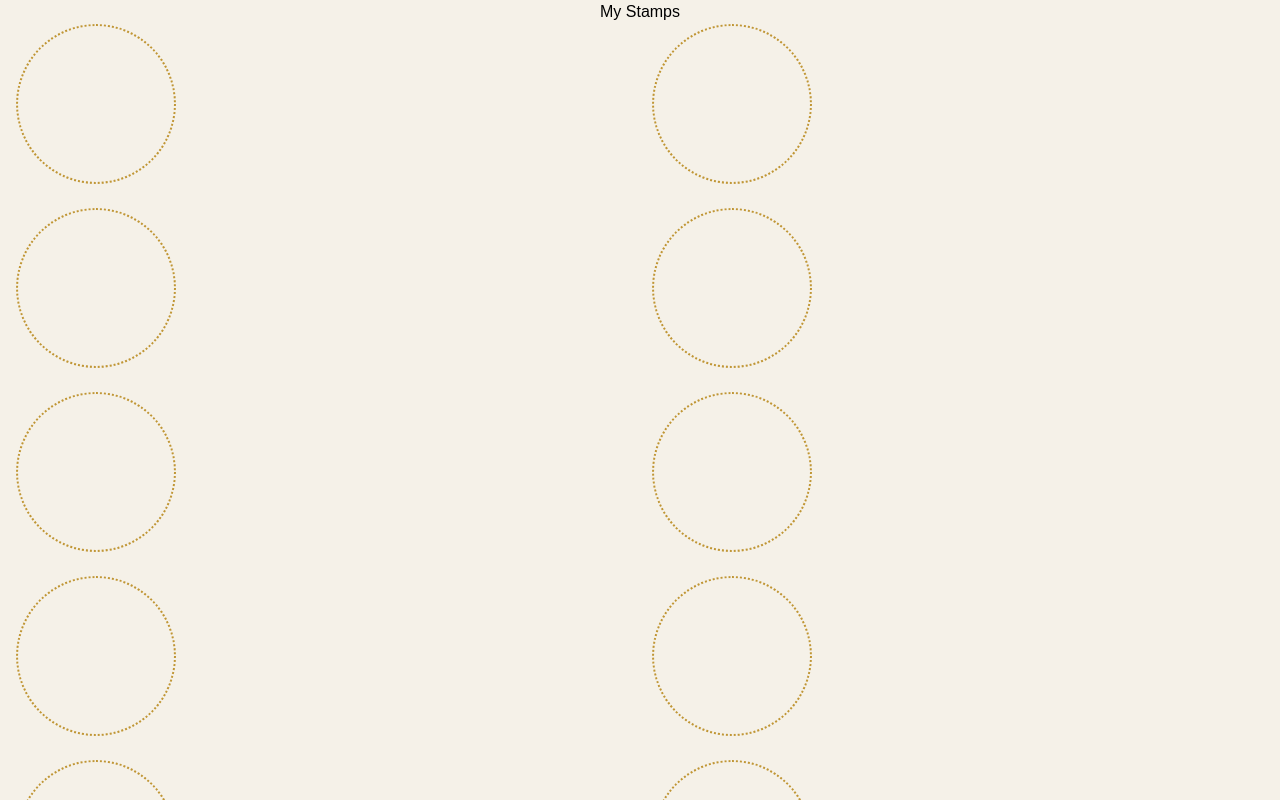
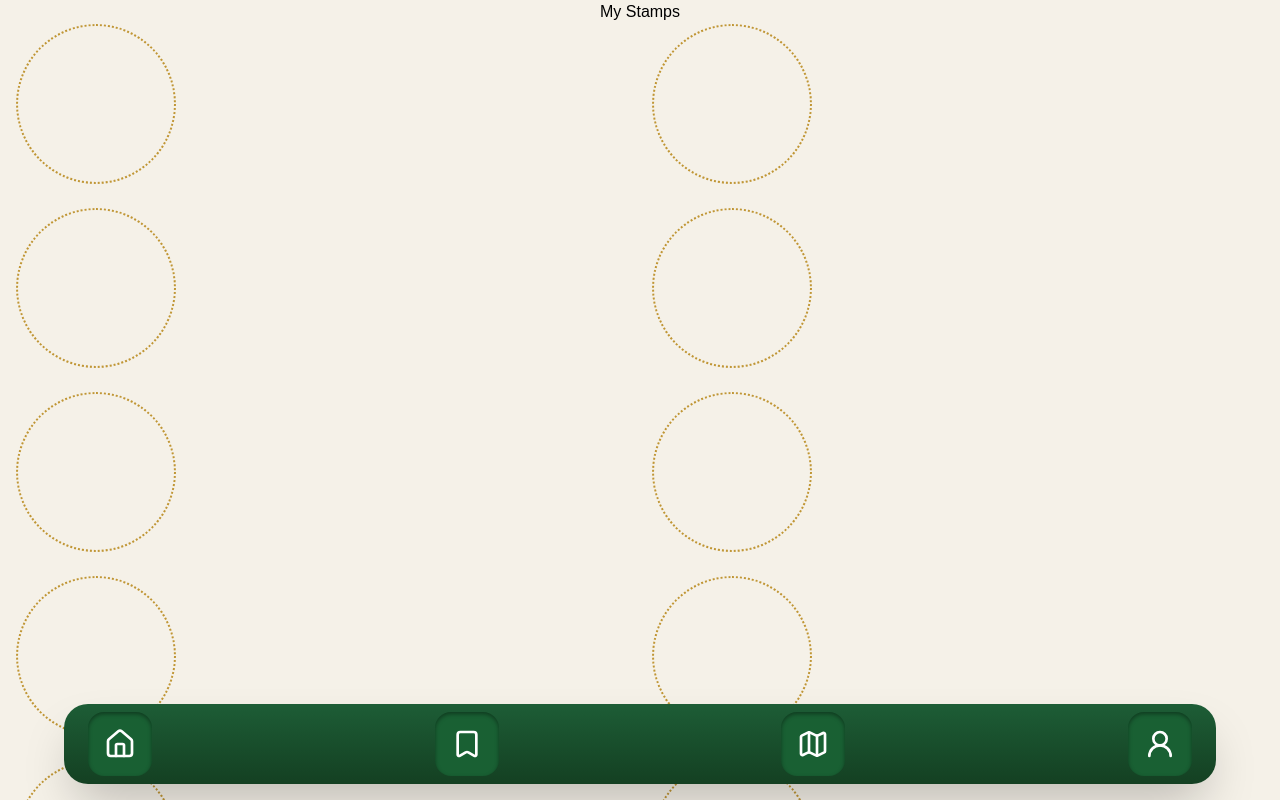
Before and after one commit to charburton18/national-park-e-dex, a Next.js app: page /stamps in a window 1280 px wide. Shown: the top 800 px of the page. Built offline with nearby package versions, Linux system fonts and the light colour scheme.

Commit message:
add global navbar, install lucide

```diff
--- a/package.json
+++ b/package.json
@@ -9,6 +9,7 @@
     "lint": "eslint"
   },
   "dependencies": {
+    "lucide-react": "^0.562.0",
     "next": "16.1.3",
     "react": "19.2.3",
     "react-dom": "19.2.3"
@@ -19,5 +20,6 @@
     "eslint": "^9",
     "eslint-config-next": "16.1.3",
     "tailwindcss": "^4"
-  }
+  },
+  "packageManager": "pnpm@9.12.3+sha512.cce0f9de9c5a7c95bef944169cc5dfe8741abfb145078c0d508b868056848a87c81e626246cb60967cbd7fd29a6c062ef73ff840d96b3c86c40ac92cf4a813ee"
 }
--- /dev/null
+++ b/src/app/_components/NavBar.jsx
@@ -0,0 +1,22 @@
+import { UserRound, Map, Bookmark, House } from "lucide-react"
+
+export const NavBar = () => {
+  return (
+    <>
+      <div className="fixed bottom-4 left-1/2 transform -translate-x-1/2 w-[90%] h-20 bg-linear-to-b from-[#1D5D36] to-[#144022] rounded-3xl shadow-2xl flex justify-between items-center px-6 z-50">
+        <div className="flex w-16 h-16 bg-[#196033] rounded-2xl items-center justify-center shadow-inner shadow-black/40 transform transition-transform duration-200 hover:scale-110">
+          <House color="white" size={32} />
+        </div>
+        <div className="flex w-16 h-16 bg-[#196033] rounded-2xl items-center justify-center shadow-inner shadow-black/40 transform transition-transform duration-200 hover:scale-110">
+          <Bookmark color="white" size={32} />
+        </div>
+        <div className="flex w-16 h-16 bg-[#196033] rounded-2xl items-center justify-center shadow-inner shadow-black/40 transform transition-transform duration-200 hover:scale-110">
+          <Map color="white" size={32} />
+        </div>
+        <div className="flex w-16 h-16 bg-[#196033] rounded-2xl items-center justify-center shadow-inner shadow-black/40 transform transition-transform duration-200 hover:scale-110">
+          <UserRound color="white" size={32} />
+        </div>
+      </div>
+    </>
+  )
+}
--- a/src/app/globals.css
+++ b/src/app/globals.css
@@ -17,3 +17,7 @@ body {
   background: var(--background);
   font-family: Arial, Helvetica, sans-serif;
 }
+
+.bg-hunter-green {
+  background-color: var(--primary);
+}
--- a/src/app/layout.js
+++ b/src/app/layout.js
@@ -1,10 +1,12 @@
 import "./globals.css";
+import { NavBar } from './_components/NavBar'
 
 export default function RootLayout({ children }) {
   return (
     <html lang="en">
       <body>
         {children}
+        <NavBar></NavBar>
       </body>
     </html>
   );
```
Also changed, not shown: 1 other file (tests, documents, lock files or other folders).
